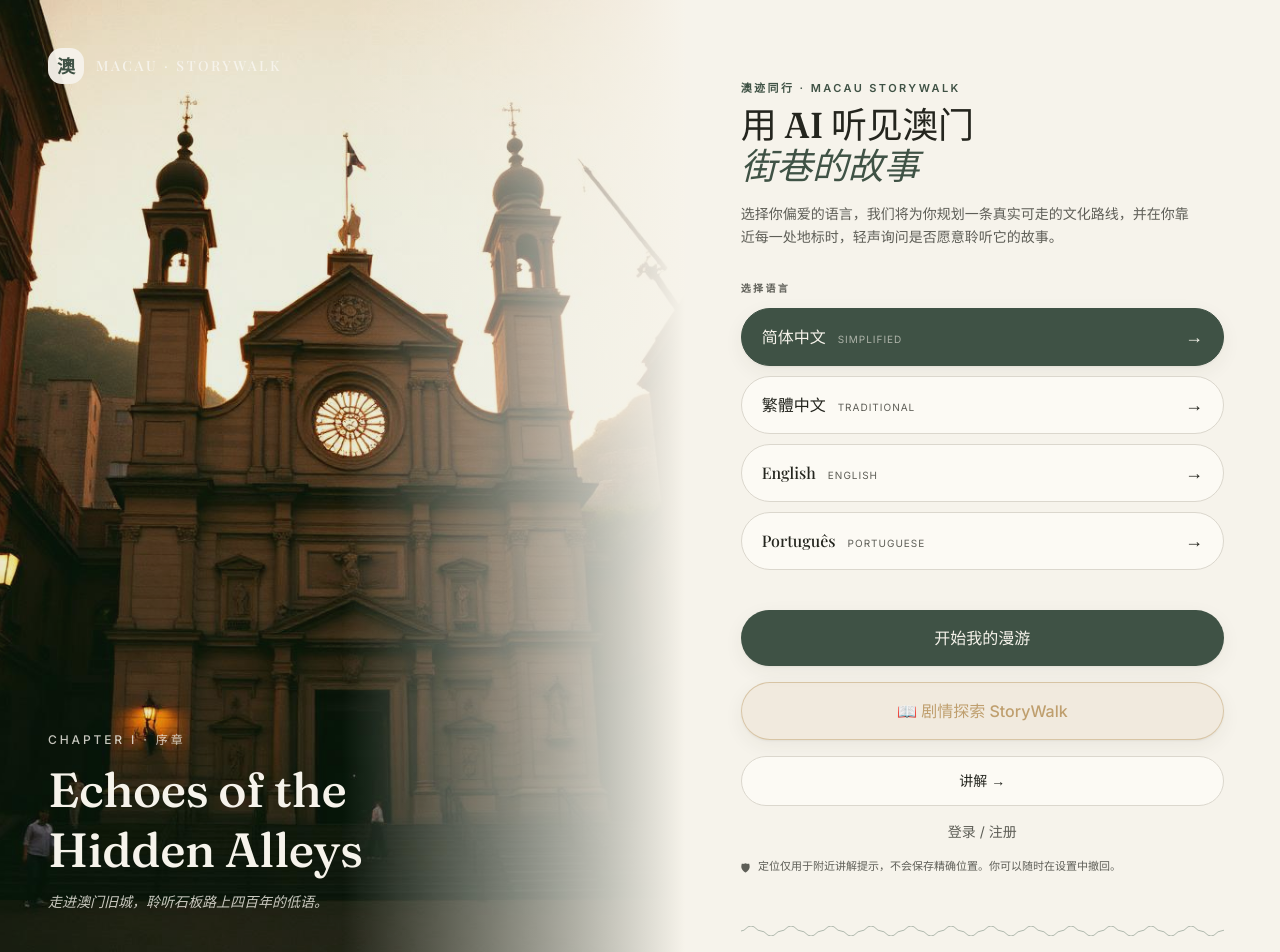
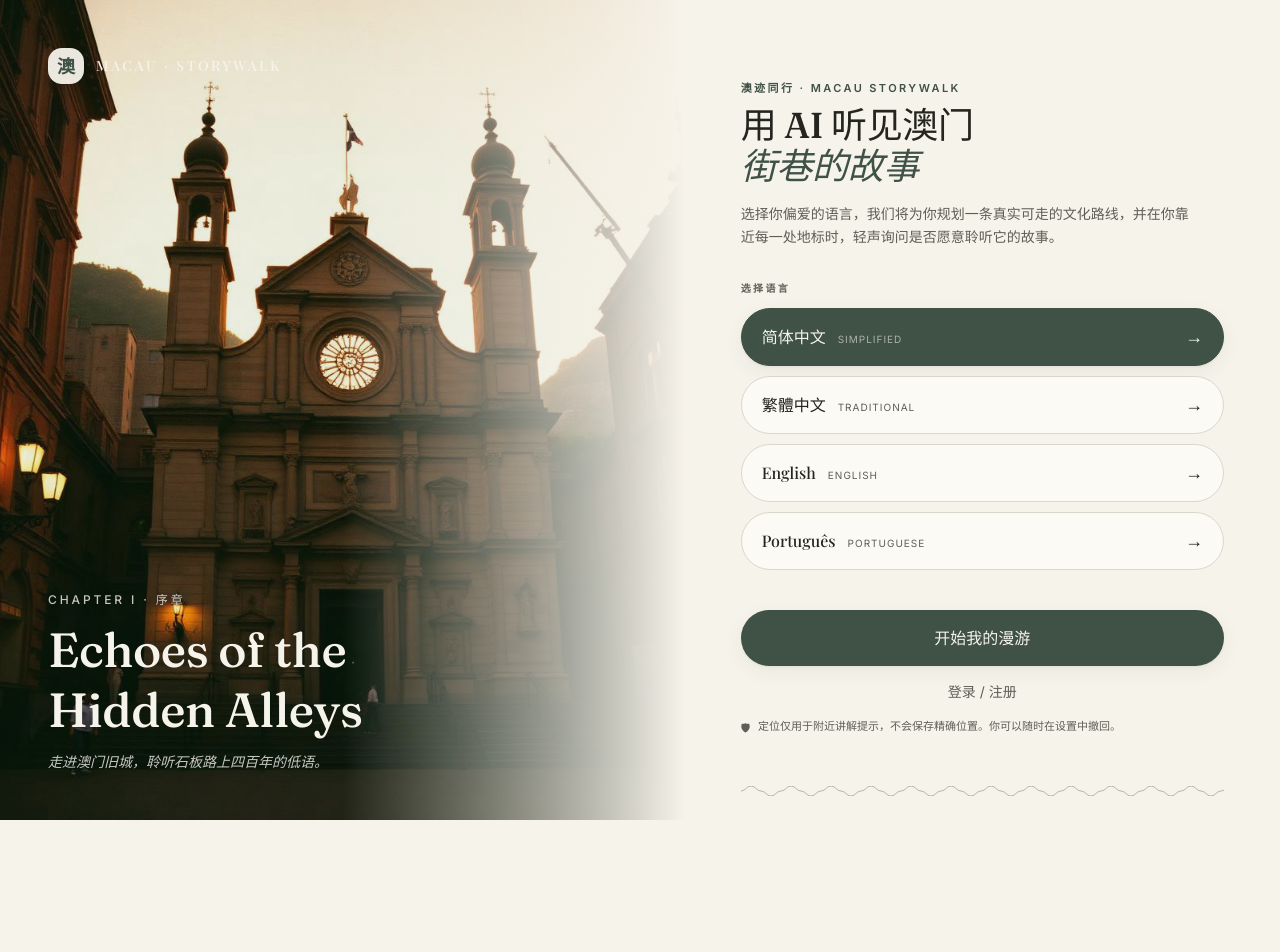
Before and after one commit to 20030419zhanghongyi/qwenpaw-ai-agent-competition, a React (Vite) app in the folder frontend/: page / in a window 1280 px wide. Shown: the top 952 px of the page. After the commit the page ends 820 px from the top, so only its background shows below. Built offline with nearby package versions, Linux system fonts and the light colour scheme; no server answers; a web font is replaced by a local one.

Commit message:
fix(home): remove test navigation shortcuts

```diff
--- a/frontend/src/pages/LanguagePage.tsx
+++ b/frontend/src/pages/LanguagePage.tsx
@@ -119,18 +119,6 @@ export function LanguagePage() {
                 {t(language, "beginWalk")}
               </Link>
               <Link
-                to="/stories"
-                className="block w-full rounded-full border border-ochre/50 bg-ochre/10 px-6 py-4 text-center font-medium text-ochre shadow-[var(--shadow-soft)] transition hover:bg-ochre/20 active:scale-[0.99]"
-              >
-                📖 剧情探索 StoryWalk
-              </Link>
-              <Link
-                to="/guide"
-                className="block w-full rounded-full border border-line bg-card px-6 py-3.5 text-center text-sm text-ink transition hover:border-sage"
-              >
-                {t(language, "navGuide")} →
-              </Link>
-              <Link
                 to="/auth"
                 className="block w-full text-center text-sm text-ink-soft underline-offset-4 transition hover:text-ink hover:underline"
               >
```
